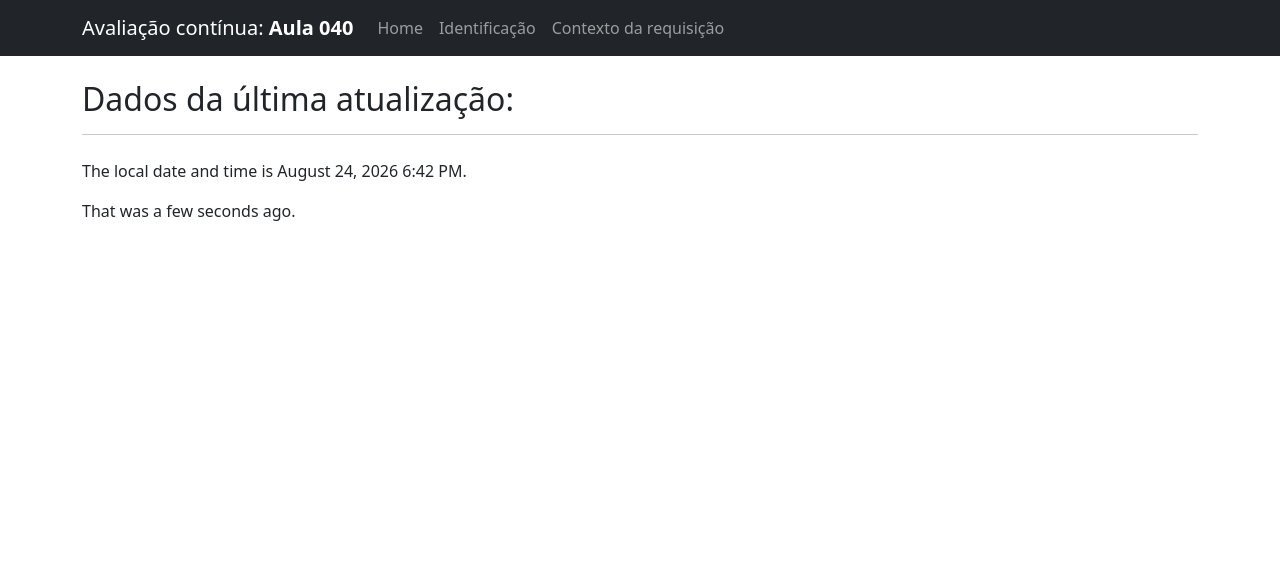
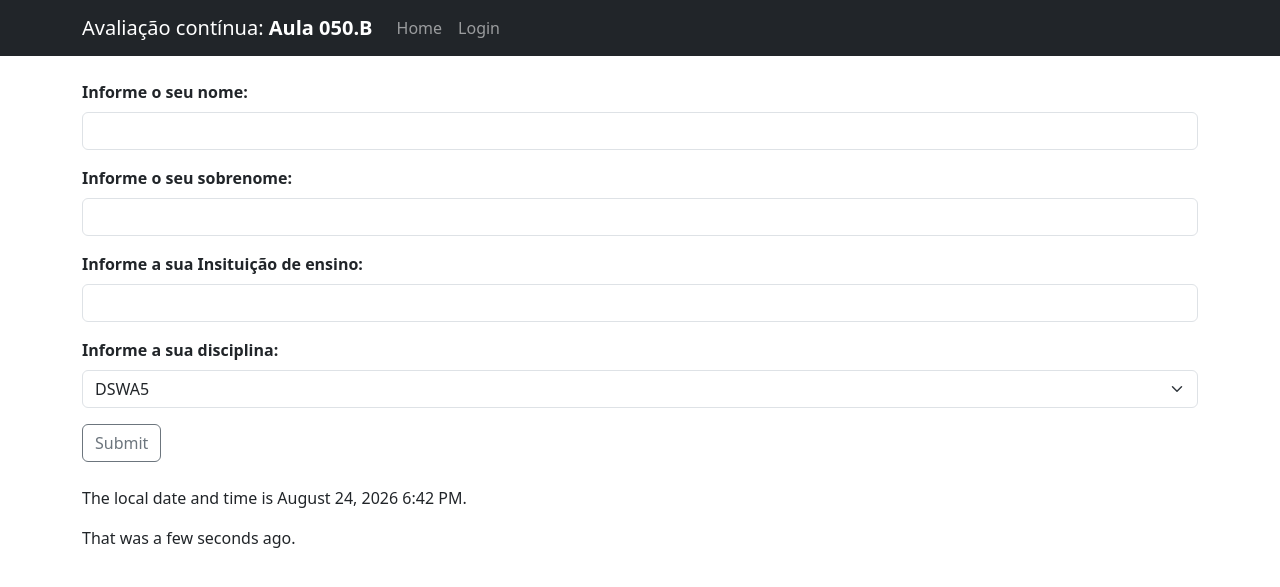
Before and after one commit to AndreRufino1/flasky, a Flask app: page / in a window 1280 px wide. Shown: the top 587 px of the page. Run offline with Flask 3, Linux system fonts and the light colour scheme; some libraries are stand-ins or nearby versions.

Commit message:
Semana 06: Adiciona formularios com Flask-WTF e sessions

```diff
--- a/hello.py
+++ b/hello.py
@@ -1,30 +1,58 @@
-from flask import Flask, render_template, request
+from flask import Flask, render_template, request, session, redirect, url_for
 from flask_moment import Moment
 from datetime import datetime, timezone
+from flask_wtf import FlaskForm
+from wtforms import StringField, SubmitField, SelectField, PasswordField
+from wtforms.validators import DataRequired
 
 app = Flask(__name__)
-# Inicializa a extensão Moment
+app.config['SECRET_KEY'] = 'chave_secreta_ifsp_dswa5'
 moment = Moment(app)
 
-# 1. Rota Home (Aula 040)
-@app.route('/')
+class HomeForm(FlaskForm):
+    nome = StringField('Informe o seu nome:', validators=[DataRequired()])
+    sobrenome = StringField('Informe o seu sobrenome:', validators=[DataRequired()])
+    instituicao = StringField('Informe a sua Insituição de ensino:', validators=[DataRequired()])
+    disciplina = SelectField('Informe a sua disciplina:', choices=[('DSWA5', 'DSWA5'), ('DWBA4', 'DWBA4'), ('Gestão de projetos', 'Gestão de projetos')])
+    submit = SubmitField('Submit')
+
+class LoginForm(FlaskForm):
+    usuario = StringField('Usuário ou e-mail', validators=[DataRequired()])
+    senha = PasswordField('Informe a sua senha', validators=[DataRequired()])
+    submit = SubmitField('Enviar')
+
+@app.route('/', methods=['GET', 'POST'])
 def index():
-    # Captura tempo exato
-    agora = datetime.now(timezone.utc)
-    # Envia a variável 'agora' para ser exibida no HTML
-    return render_template('index.html', current_time=agora)
+    form = HomeForm()
 
-# 2. Rota de Identificação
-@app.route('/identificacao')
-def identificacao():
-    return render_template('identificacao.html')
+    if form.validate_on_submit():
+        session['nome'] = form.nome.data
+        session['sobrenome'] = form.sobrenome.data
+        session['instituicao'] = form.instituicao.data
+        session['disciplina'] = form.disciplina.data
+        return redirect(url_for('index'))
 
-# 3. Rota do Contexto da Requisição
-@app.route('/contextorequisicao')
-def contexto():
-    # Captura os dados do visitante
-    user_agent = request.headers.get('User-Agent')
     ip_remoto = request.remote_addr
     host_app = request.host
-    # Envia os 3 dados capturados para o HTML
-    return render_template('contexto.html', user_agent=user_agent, ip_remoto=ip_remoto, host_app=host_app)
+    agora = datetime.now(timezone.utc)
+
+    return render_template('index.html', form=form,
+                           nome=session.get('nome'),
+                           sobrenome=session.get('sobrenome'),
+                           instituicao=session.get('instituicao'),
+                           disciplina=session.get('disciplina'),
+                           ip_remoto=ip_remoto,
+                           host_app=host_app,
+                           current_time=agora)
+
+@app.route('/login', methods=['GET', 'POST'])
+def login():
+    form = LoginForm()
+    if form.validate_on_submit():
+        # Agora ele salva o usuário que foi digitado na caixinha
+        session['usuario_logado'] = form.usuario.data
+        return redirect(url_for('login'))
+
+    agora = datetime.now(timezone.utc)
+    # Envia a informação do usuário logado para o HTML
+    return render_template('login.html', form=form, usuario=session.get('usuario_logado'), current_time=agora)
--- a/templates/base.html
+++ b/templates/base.html
@@ -2,28 +2,26 @@
 <html lang="pt-BR">
 <head>
     <meta charset="UTF-8">
-    <title>Avaliação contínua: Aula 040</title>
-    <!-- Importa o visual do Bootstrap  -->
+    <title>Avaliação contínua: Aula 050.B</title>
+    <!-- Importa o Bootstrap -->
     <link href="https://cdn.jsdelivr.net/npm/bootstrap@5.3.0/dist/css/bootstrap.min.css" rel="stylesheet">
-    <!-- Importa as funções de tempo do Moment -->
     {{ moment.include_moment() }}
 </head>
 <body>
-    <!-- Barra de Navegação Escura (bg-dark) -->
+    <!-- Barra Preta (Navbar) -->
     <nav class="navbar navbar-expand-lg navbar-dark bg-dark">
         <div class="container">
-            <a class="navbar-brand" href="/">Avaliação contínua: <strong>Aula 040</strong></a>
+            <a class="navbar-brand" href="/">Avaliação contínua: <strong>Aula 050.B</strong></a>
             <div class="collapse navbar-collapse">
                 <ul class="navbar-nav me-auto">
                     <li class="nav-item"><a class="nav-link" href="/">Home</a></li>
-                    <li class="nav-item"><a class="nav-link" href="/identificacao">Identificação</a></li>
-                    <li class="nav-item"><a class="nav-link" href="/contextorequisicao">Contexto da requisição</a></li>
+                    <li class="nav-item"><a class="nav-link" href="/login">Login</a></li>
                 </ul>
             </div>
         </div>
     </nav>
 
-    <!-- O "miolo" da página -->
+    <!-- Miolo -->
     <div class="container mt-4">
         {% block content %}{% endblock %}
     </div>
--- a/templates/index.html
+++ b/templates/index.html
@@ -1,12 +1,45 @@
-<!-- Avisa o Flask para herdar o menu do base.html -->
 {% extends "base.html" %}
 
 {% block content %}
-    <div class="mb-4">
-        <h2>Dados da última atualização:</h2>
-        <hr>
+
+    <!-- Esta parte só aparece DEPOIS que o usuário enviar o formulário -->
+    {% if nome and sobrenome %}
+        <h2>Olá, {{ nome }} {{ sobrenome }}!</h2>
+        <h4 class="mt-3">A sua Insituição de ensino é {{ instituicao }}</h4>
+        <h4>Está cursando a disciplina de {{ disciplina }}</h4>
+        <br>
+        <p>O IP do computador remoto é: {{ ip_remoto }}</p>
+        <p>O host da aplicação é: {{ host_app }}</p>
+        <br>
+    {% endif %}
+
+    <!-- O Formulário de fato -->
+    <form method="POST">
+        {{ form.hidden_tag() }} <!-- Item de segurança obrigatório -->
+
+        <div class="mb-3">
+            {{ form.nome.label(class="form-label fw-bold") }}
+            {{ form.nome(class="form-control") }}
+        </div>
+        <div class="mb-3">
+            {{ form.sobrenome.label(class="form-label fw-bold") }}
+            {{ form.sobrenome(class="form-control") }}
+        </div>
+        <div class="mb-3">
+            {{ form.instituicao.label(class="form-label fw-bold") }}
+            {{ form.instituicao(class="form-control") }}
+        </div>
+        <div class="mb-3">
+            {{ form.disciplina.label(class="form-label fw-bold") }}
+            {{ form.disciplina(class="form-select") }}
+        </div>
+
+        {{ form.submit(class="btn btn-outline-secondary") }}
+    </form>
+
+    <div class="mt-4">
+        <p>The local date and time is {{ moment(current_time).format('LLL') }}.</p>
+        <p>That was {{ moment(current_time).fromNow() }}.</p>
     </div>
-    <!-- Exibe a data formatada e o tempo -->
-    <p>The local date and time is {{ moment(current_time).format('LLL') }}.</p>
-    <p>That was {{ moment(current_time).fromNow() }}.</p>
+
 {% endblock %}
```
Also changed, not shown: templates/login.html (added, +38 -0 lines).
